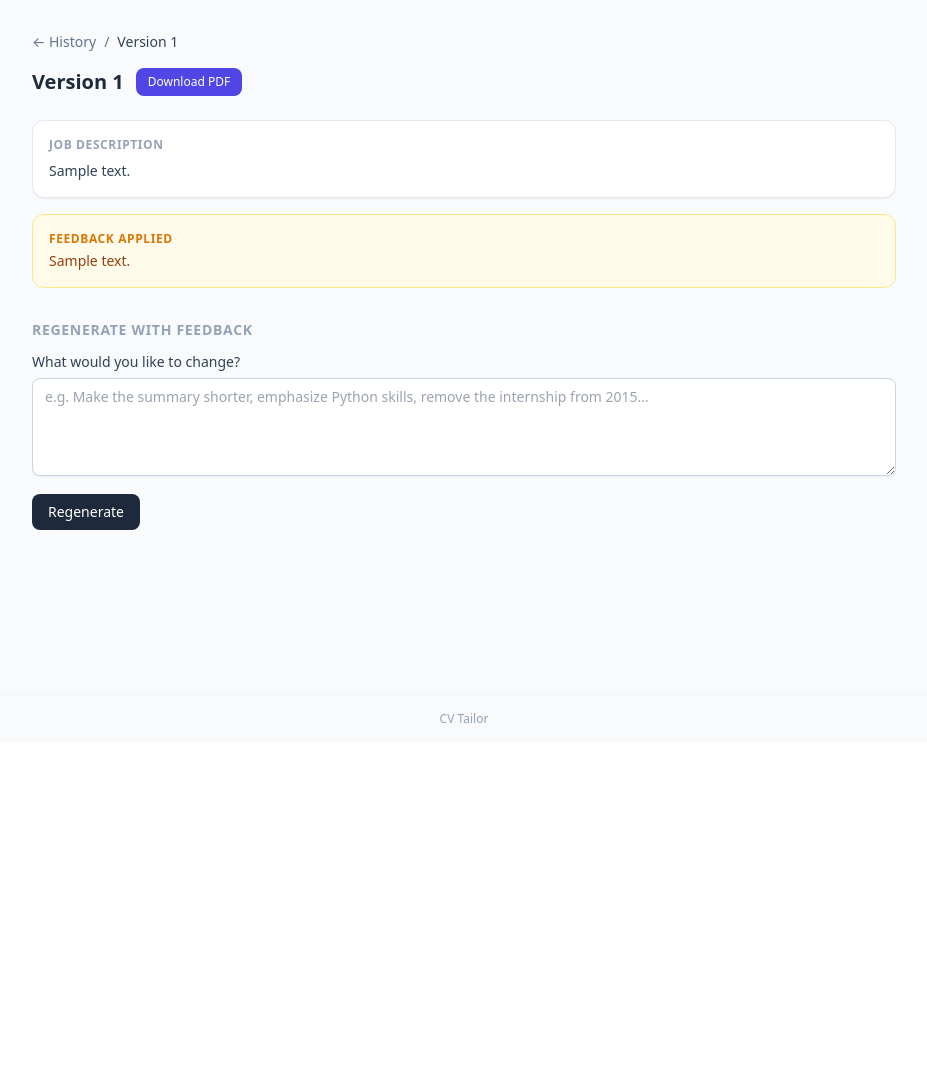
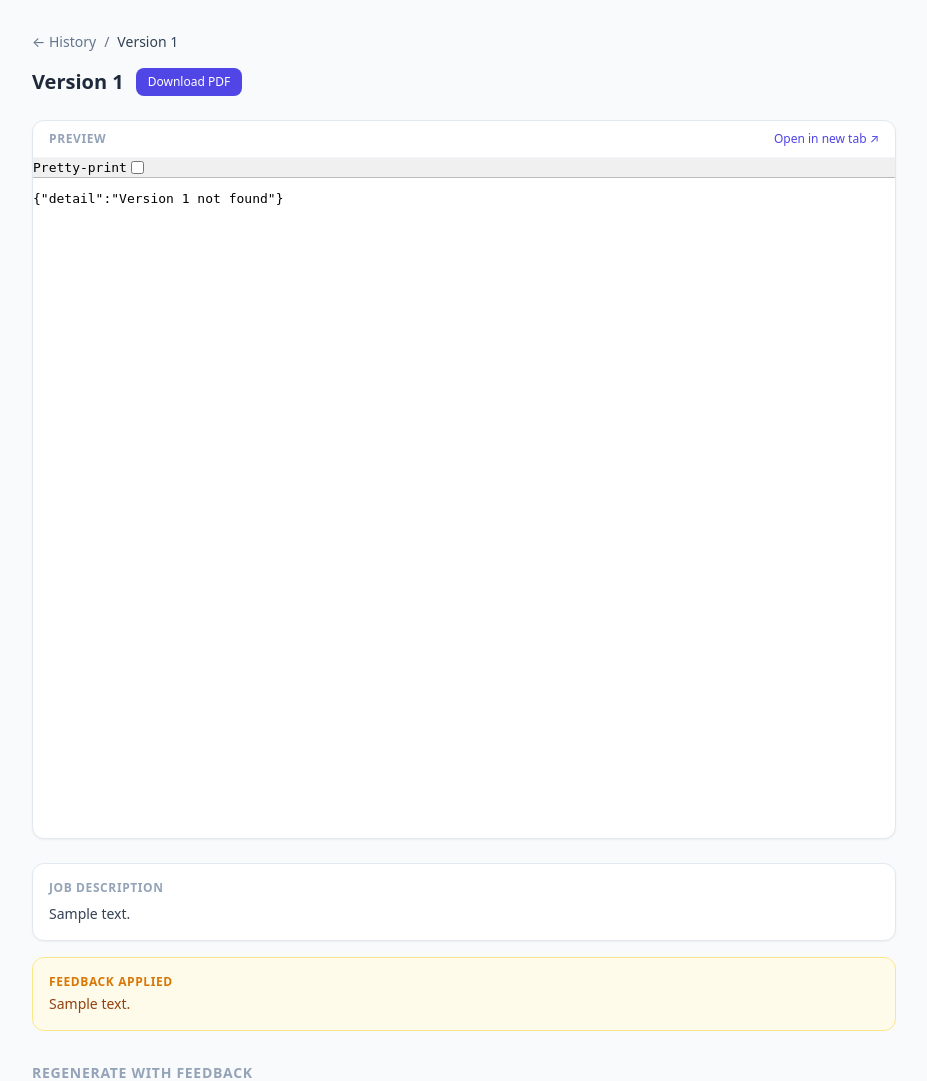
Before and after one commit to mrafik92/cv-updater, a FastAPI app: template cv_tailor/templates/version_detail.html in a window 1280 px wide. Shown: the part 57-1138 px from the top of the page, without its empty margins (176-1103 px from the left). Before the commit the page ends 780 px from the top, so only its background shows below. Run offline with FastAPI, Linux system fonts and the light colour scheme; the template is opened without the code that fills it: most values are stand-ins (such as "Sample title", 1, 10 or a date in 2020); style sheets or scripts are compiled from the project's sources; parts of the project's set-up code (start-up, migrations or seed data) failed here and were passed over.

Commit message:
feat(ui): add PDF preview iframe on version detail page

```diff
--- a/cv_tailor/templates/version_detail.html
+++ b/cv_tailor/templates/version_detail.html
@@ -26,6 +26,24 @@
   {% endfor %}
 </div>
 {% endif %}
+
+<!-- PDF Preview -->
+<div class="mb-6 rounded-xl border border-slate-200 bg-white shadow-sm overflow-hidden">
+  <div class="flex items-center justify-between border-b border-slate-100 px-4 py-2.5">
+    <span class="text-xs font-semibold uppercase tracking-wider text-slate-400">Preview</span>
+    <a href="/pdf/{{ version.id }}" target="_blank"
+       class="text-xs text-indigo-600 hover:underline">Open in new tab ↗</a>
+  </div>
+  <iframe src="/pdf/{{ version.id }}"
+          class="w-full"
+          style="height: 680px; border: none;"
+          title="Resume preview v{{ version.version_number }}">
+    <p class="p-4 text-sm text-slate-500">
+      Your browser cannot display the PDF inline.
+      <a href="/pdf/{{ version.id }}" class="text-indigo-600 hover:underline">Download it</a> instead.
+    </p>
+  </iframe>
+</div>
 
 <div class="mb-4 rounded-xl border border-slate-200 bg-white p-4 shadow-sm">
   <h2 class="mb-2 text-xs font-semibold uppercase tracking-wider text-slate-400">Job Description</h2>
```
